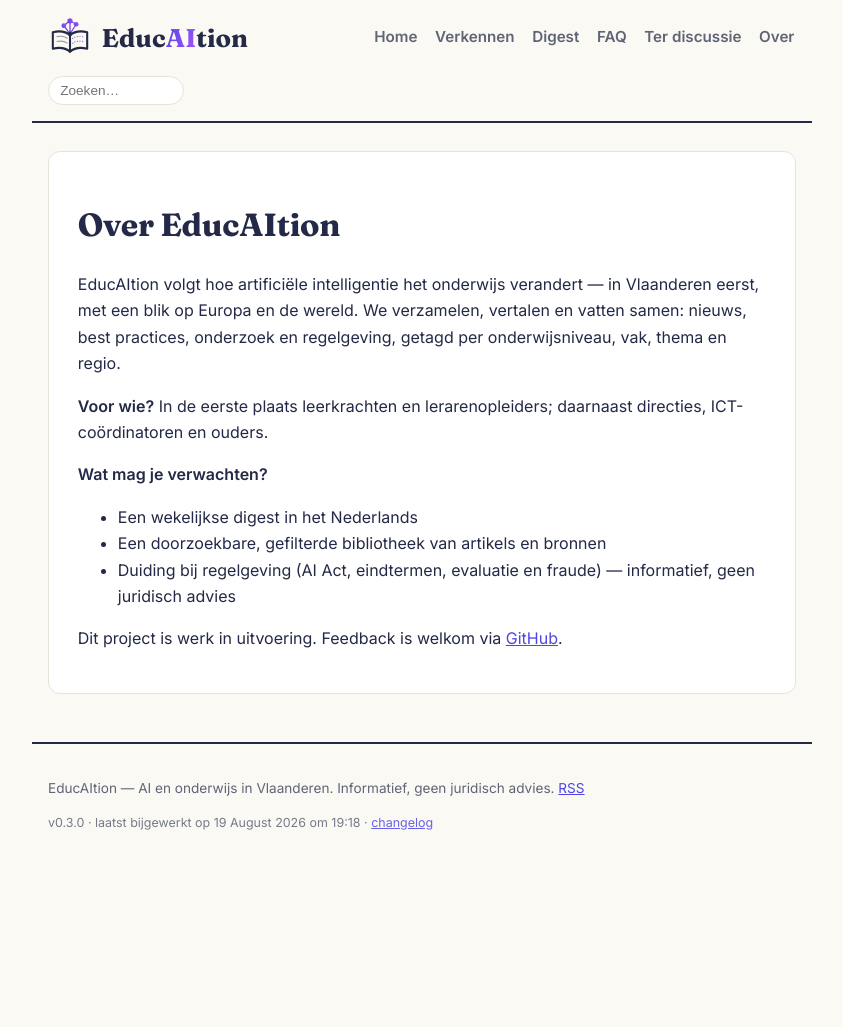
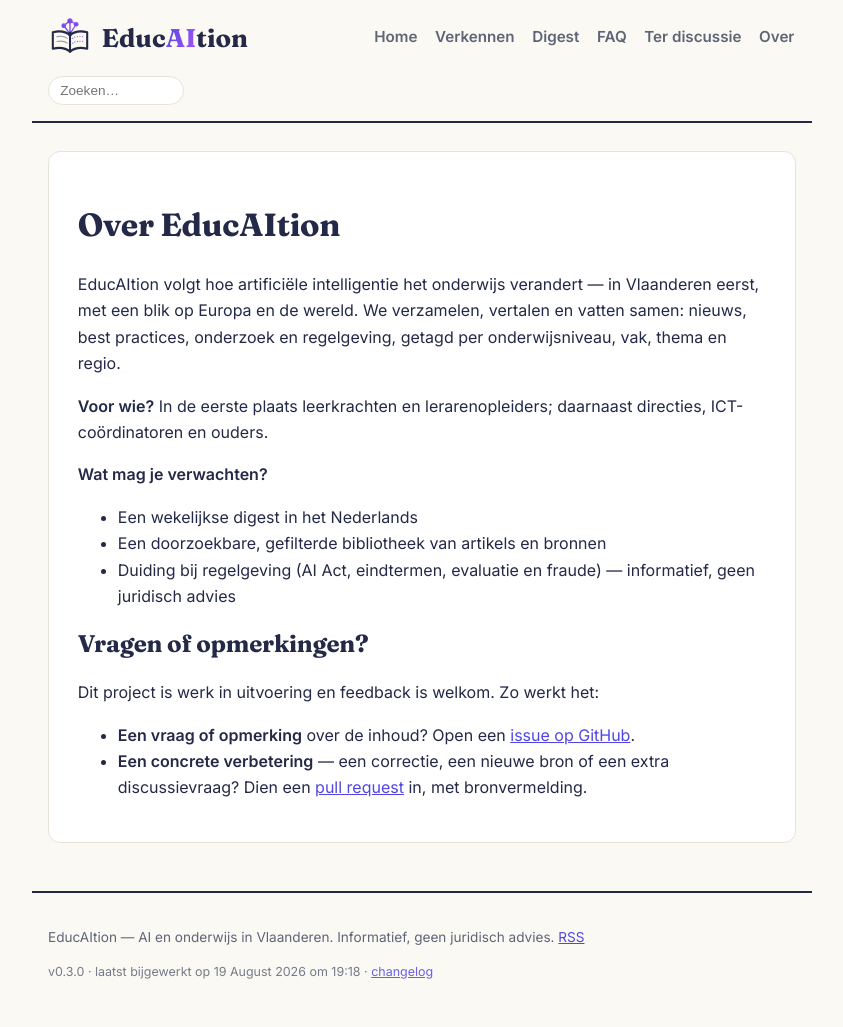
Before and after one commit to rvanbruggen/educaition, a Jekyll site: the page built from over.md, in a window 1280 px wide. Shown: the whole page, without its empty margins (218-1061 px from the left). Built offline with Jekyll 4.4.1, drawn with Linux system fonts in a browser that asks for light colours; before the commit the page ends 900 px from its top, so only the background shows below that.

Commit message:
update to readme

```diff
--- a/over.md
+++ b/over.md
@@ -17,5 +17,12 @@
 - Een doorzoekbare, gefilterde bibliotheek van artikels en bronnen
 - Duiding bij regelgeving (AI Act, eindtermen, evaluatie en fraude) — informatief, geen juridisch advies
 
-Dit project is werk in uitvoering. Feedback is welkom via
-[GitHub](https://github.com/rvanbruggen/educaition).
+## Vragen of opmerkingen?
+
+Dit project is werk in uitvoering en feedback is welkom. Zo werkt het:
+
+- **Een vraag of opmerking** over de inhoud? Open een
+  [issue op GitHub](https://github.com/rvanbruggen/educaition/issues).
+- **Een concrete verbetering** — een correctie, een nieuwe bron of een extra
+  discussievraag? Dien een [pull request](https://github.com/rvanbruggen/educaition/pulls)
+  in, met bronvermelding.
```
Also changed, not shown: README.md.
